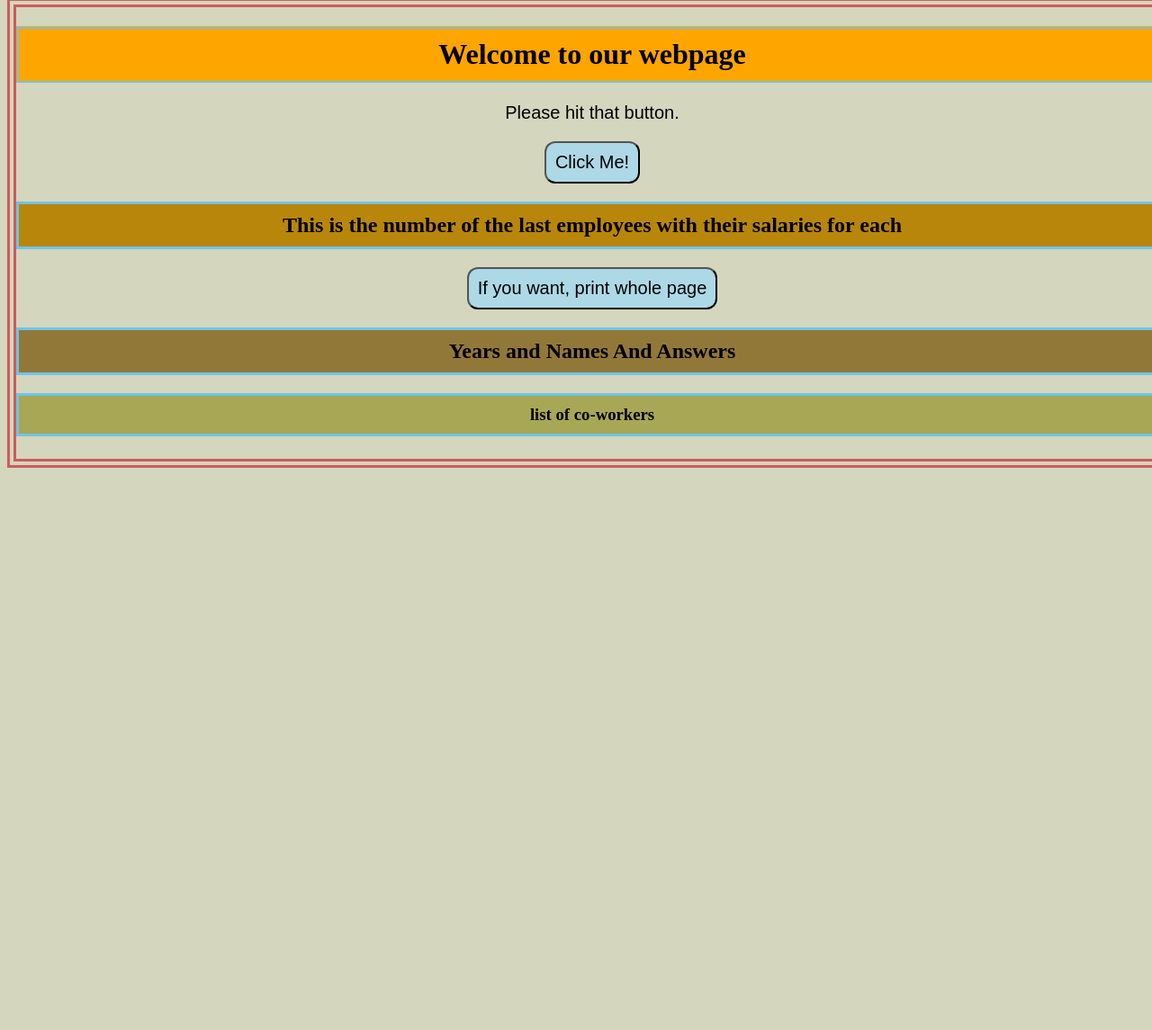
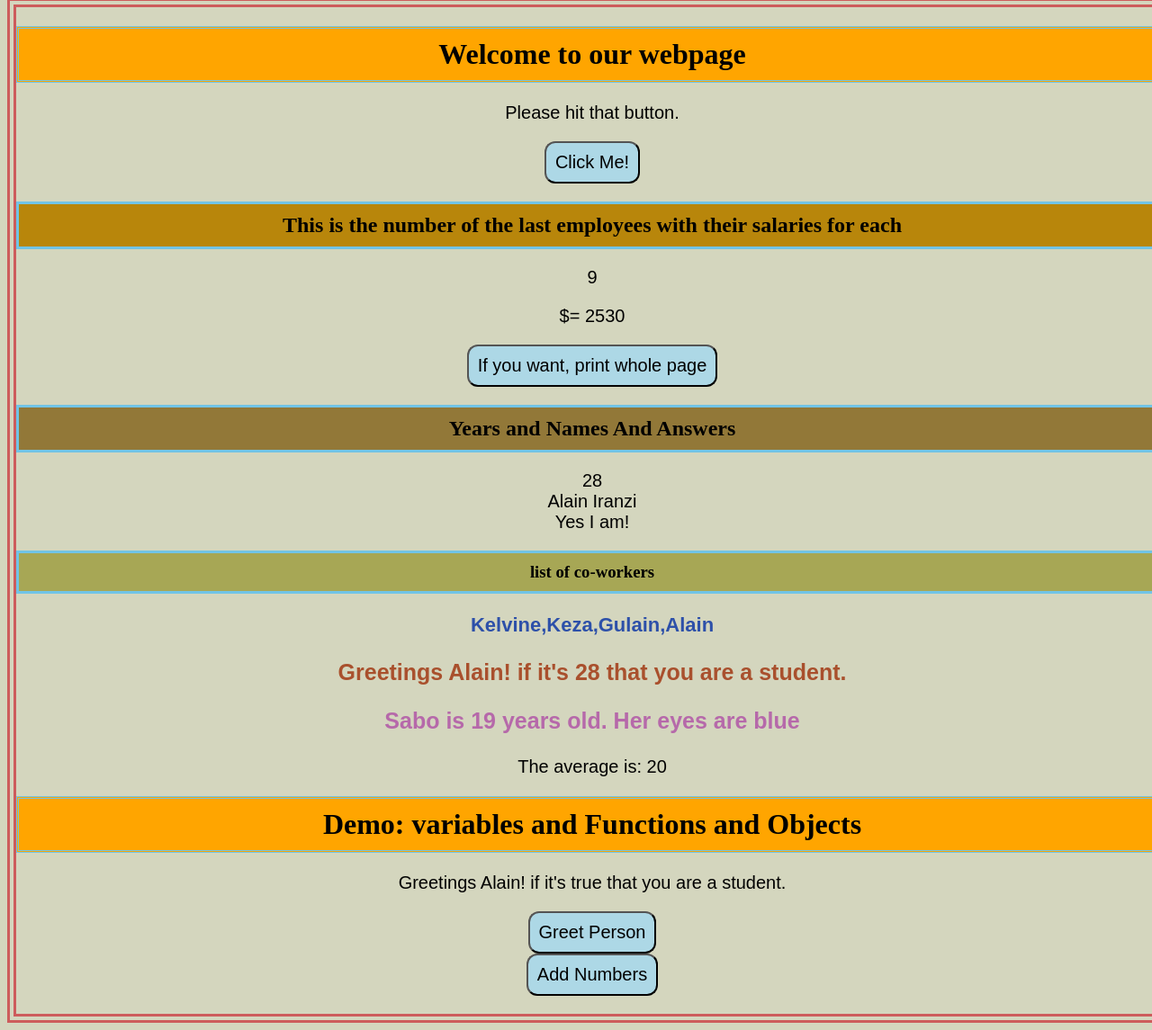
Before and after one commit to alainiranzi/Javascript-exercise, a plain HTML site: page index.html in a window 1280 px wide. Shown: the part 10-1155 px from the top of the page at 90% size. Before the commit the page ends 800 px from the top, so only its background shows below. Drawn offline with Linux system fonts and the light colour scheme.

Commit message:
functions and variables and objects were added

```diff
--- a/alain.js
+++ b/alain.js
@@ -59,14 +59,64 @@ myFunction = (a, b) => a * b;
 let result = myFunction(4, 5);
 document.getElementById("now").innerHTML = "The average is: " + result;
 
-// Create an object:
-const clang = {
-  firstName: "Keza",
-  lastName: "Guilaine",
-  id: 5566,
-  fullName: function() {
-    return this.firstName + " " + this.lastName;
-  }
+// ==========================
+// 1. Variables
+let name = "Alain";
+let age = 28;
+let isStudent = true;
+
+// ==========================
+// 2. Functions
+function greet(name, isStudent) {
+    return "Greetings " + name + "! if it's  " + isStudent + " that you are a student.";
+}
+
+// Show greet in HTML directly
+document.getElementById("greto").innerHTML = greet("Alain", "true");
+
+// Function that returns a value
+function addNumbers(a, b) {
+    return a + b;
+}
+
+let sum = addNumbers(5, 10);
+console.log("Sum: " + sum);
+
+// ==========================
+// 3. Object
+let greto = {
+    name: "Alain",
+    age: 28,
+    job: "Developer",
+
+    // Method without parameters
+    greet: function() {
+        return "Hello " + this.name + "! You are a " + this.job;
+    },
+
+    // Method with parameters that returns value
+    addNumbers: function(a, b) {
+        return a + b;
+    }
 };
 
-document.getElementById("clang").innerHTML = "The smartest" = clang.fullName();
+// Access properties
+console.log(greto.name);  // Alain
+console.log(greto.job);   // Developer
+
+// Event listeners to show object outputs in HTML
+const output = document.getElementById("output");
+
+document.getElementById("greetBtn").addEventListener("click", function() {
+    output.innerHTML = greto.greet();
+});
+
+document.getElementById("sumBtn").addEventListener("click", function() {
+    let total = greto.addNumbers(5, 10);
+    output.innerHTML = "Total: " + total;
+});
+
+// Call methods in console
+console.log(greto.greet());            // Hello Alain! You are a Developer
+let total = greto.addNumbers(5, 10);
+console.log("Total: " + total);
--- a/index.html
+++ b/index.html
@@ -39,9 +39,13 @@
 <p id="object"></p>
 <!--trying to compute products-->
 <p id="now"></p>
+<!--variables with functions and objects-->
+ <h1>Demo: variables and Functions and Objects</h1>
 
-<p id="clang"></p>
-
+    <p id="greto"></p>
+    <button id="greetBtn">Greet Person</button>
+    <button id="sumBtn">Add Numbers</button>
+    <p id="output"></p>
 <script src="alain.js"></script>
 
 
```
